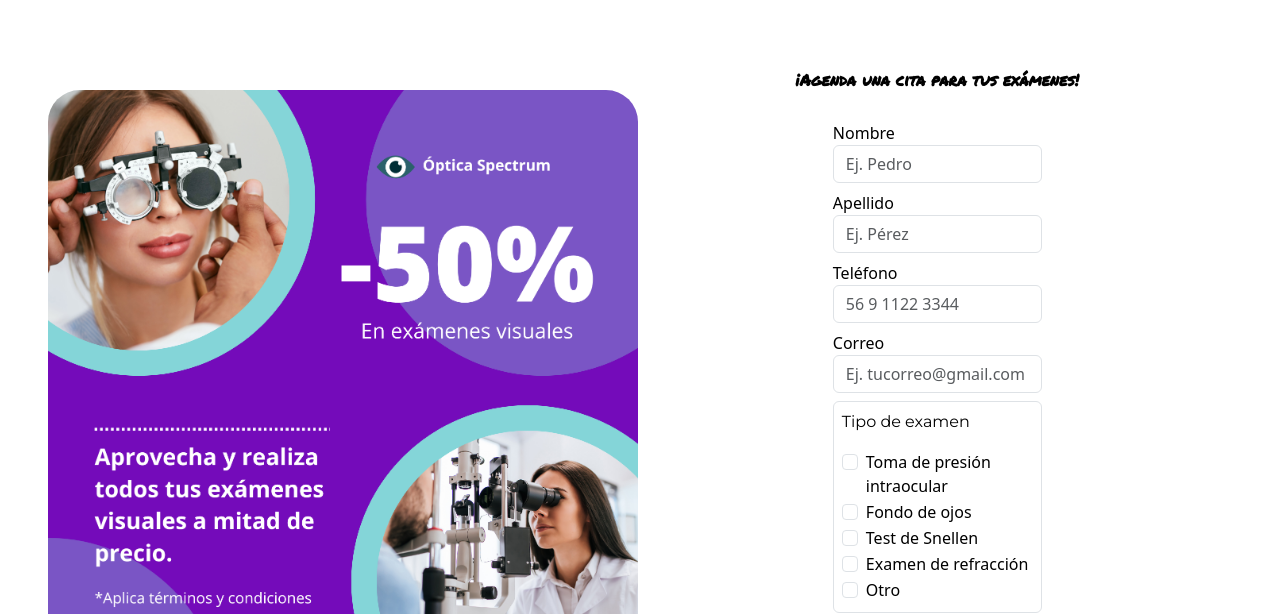
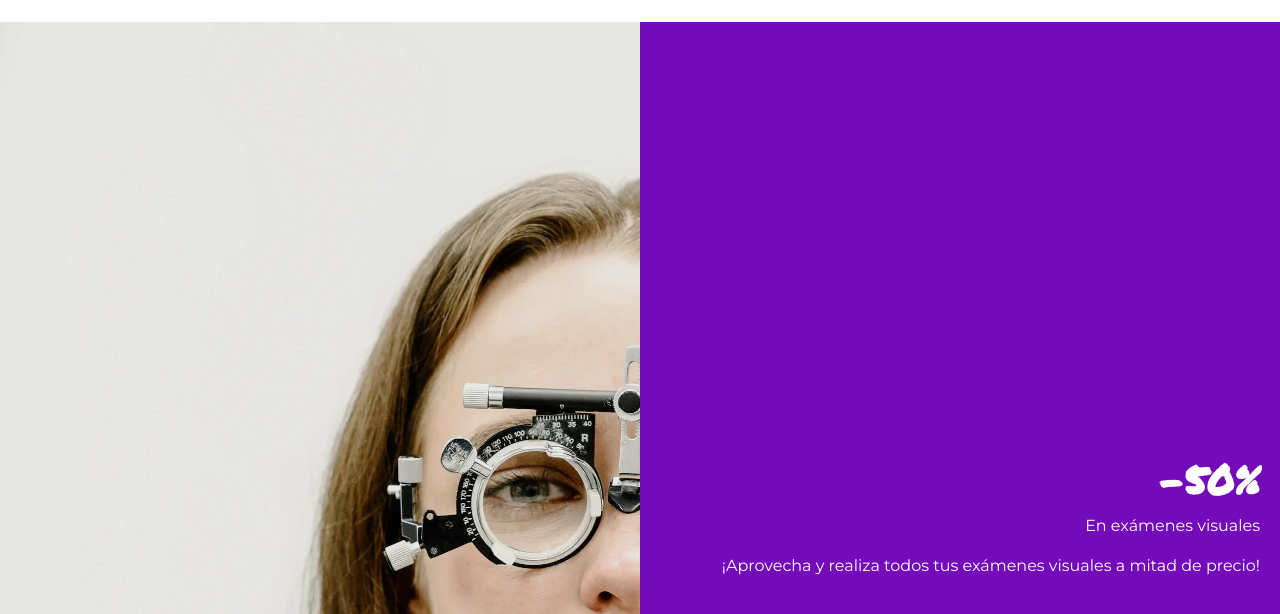
Before and after one commit to sasha-div/PF_DiVentura, a website: page pages/examen-visual.html in a window 1280 px wide. Shown: the part 306-920 px from the top of the page. Drawn offline with nearby package versions, Linux system fonts and the light colour scheme.

Commit message:
ajustando la página de examen visual

```diff
--- a/pages/examen-visual.html
+++ b/pages/examen-visual.html
@@ -85,7 +85,38 @@
 
     <h1>Examen visual</h1>
 
-    <main class="container-examenvisual">
+
+
+    <section>
+        <div class="contenedor-examenvisual">
+            <img src="../img/examen-cover.webp" alt="Portada de Examen visual">
+            <div class="contenedor-examenvisual-texto">
+                <h2>-50%</h2>
+                <p>En exámenes visuales</p>
+                <p>¡Aprovecha y realiza todos tus exámenes visuales a mitad de precio!</p>
+
+            </div>
+            <div>
+                <p>Lorem ipsum dolor sit amet, consectetur adipisicing elit. Vero facilis similique quae dolor
+                    consectetur consequuntur aliquid, nisi laudantium iusto. Et ut nisi numquam itaque eaque repellendus
+                    dolores error, in esse?</p>
+            </div>
+            <div>
+                <img src="../img/examen-cover-2.webp" alt="Segunda portada de Examen visual">
+            </div>
+        </div>
+    </section>
+
+
+
+
+
+
+
+
+
+
+    <!-- <main class="container-examenvisual">
         <section class="col">
             <img src="../img/examen-cover-2.png" class="rounded-5" alt="Portada-exámenes">
         </section>
@@ -159,7 +190,7 @@
                 </form>
             </div>
         </section>
-    </main>
+    </main> -->
 
 
 
--- a/scss/_examenvisual.scss
+++ b/scss/_examenvisual.scss
@@ -1,3 +1,45 @@
+.contenedor-examenvisual {
+    display: grid;
+    grid-template-rows: repeat(2, 1fr);
+    grid-template-columns: repeat(2, 1fr);
+    background-color: $color-primario;
+
+    img {
+        width: 100%;
+        height: 100%;
+        object-fit: cover;
+
+    }
+
+}
+
+.contenedor-examenvisual-texto {
+    display: flex;
+    flex-direction: column;
+    justify-content: center;
+    padding: 20px;
+
+
+    h2 {
+        margin: 0px;
+        padding-bottom: 10px;
+        font-size: 2.5rem;
+        color: white;
+        text-align: end;
+    }
+
+    p {
+        color: white;
+        text-align: end;
+    }
+
+}
+
+
+
+
+
+
 .body-examenvisual {
     background-color: white;
 
```
Also changed, not shown: pages/accesorios.html (+1 -1 lines), css/styles.css, img/examen-cover-2-p.png (renamed from img/examen-cover-2.png), img/examen-cover-2.webp (added), img/examen-cover-p.png (renamed from img/examen-cover.png), img/examen-cover.webp (added).
